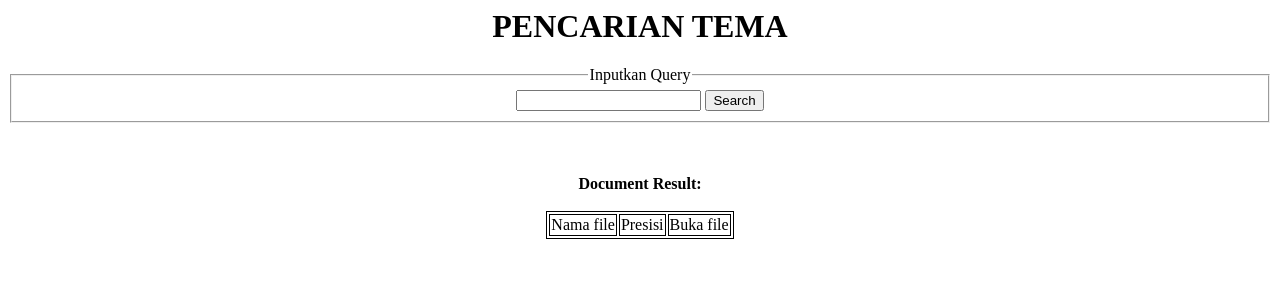
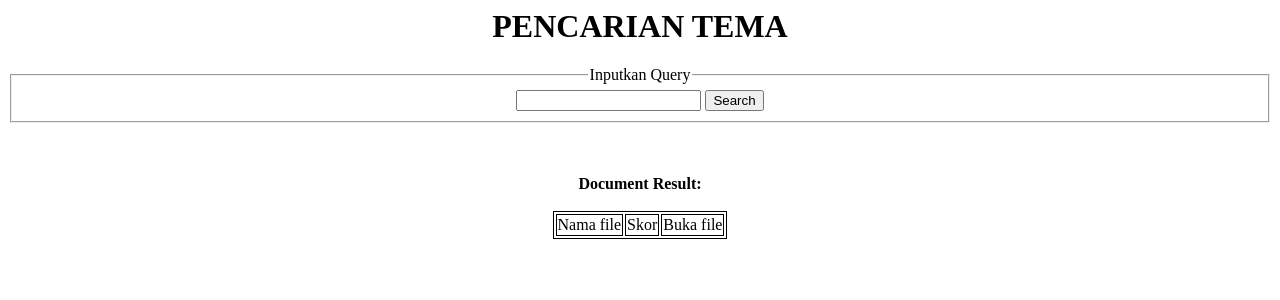
Before and after one commit to muhammadsasmito/search_tema, a Flask app: page / in a window 1280 px wide. Shown: the top 300 px of the page. Run offline with Flask 2, Linux system fonts and the light colour scheme.

Commit message:
present good state

```diff
--- a/stki_scripts/w11.py
+++ b/stki_scripts/w11.py
@@ -59,6 +59,6 @@ def findSim(keyword,pathcorpus):
     return test_similarity(dob(pathcorpus),keyword)
 
 # keyw = ['saya','yakin','dia','menolak','tembak','sebelum']
-keyw = ['salah','satu','contoh','penipuan']
+# keyw = ['salah','satu','contoh','penipuan']
 # print text_exam()
-print test_similarity(dob(path),keyw)
+# print test_similarity(dob(path),keyw)
--- a/templates/home.html
+++ b/templates/home.html
@@ -31,14 +31,14 @@
         <table>
             <tr>
                 <td style="text-align:center">Nama file</td>
-                <td style="text-align:center">Presisi</td>
+                <td style="text-align:center">Skor</td>
                 <td style="text-align:center"> Buka file </td>
             </tr>
         {% for v in data %}
             <tr>
             <td style="text-align:center"> {{ v[0] }} </td>
-            <td style="text-align:center"> {{ v[1] }}% </td>
-            <td style="text-align:center"> <a href="text/{{ v[0] }}">{{ v[0] }}</a> </td>
+            <td style="text-align:center"> {{ v[1] }} </td>
+            <td style="text-align:center"> <a target="_blank" href="text/{{ v[0] }}">{{ v[0] }}</a> </td>
             </tr>
         {% endfor %}
         </table>
```
